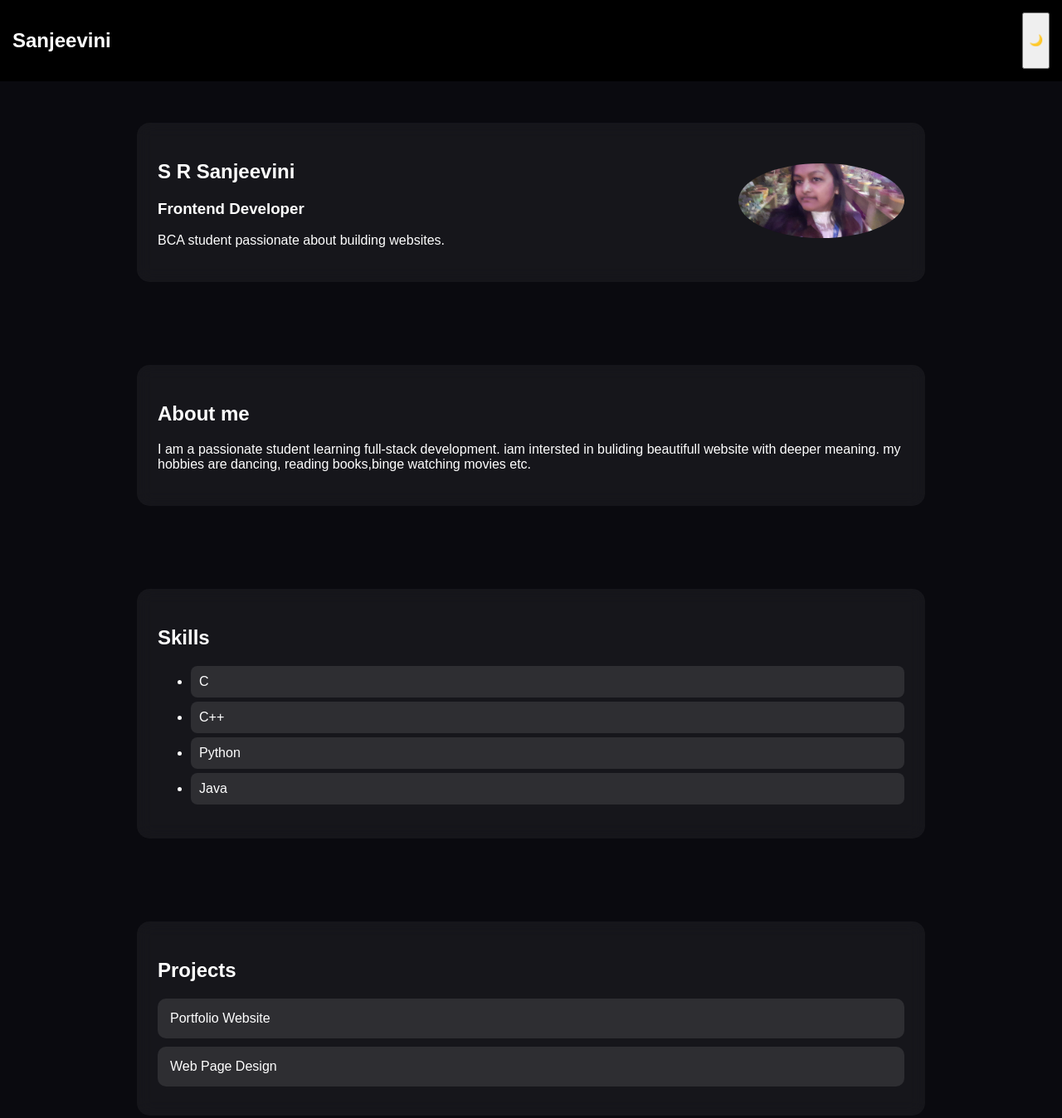
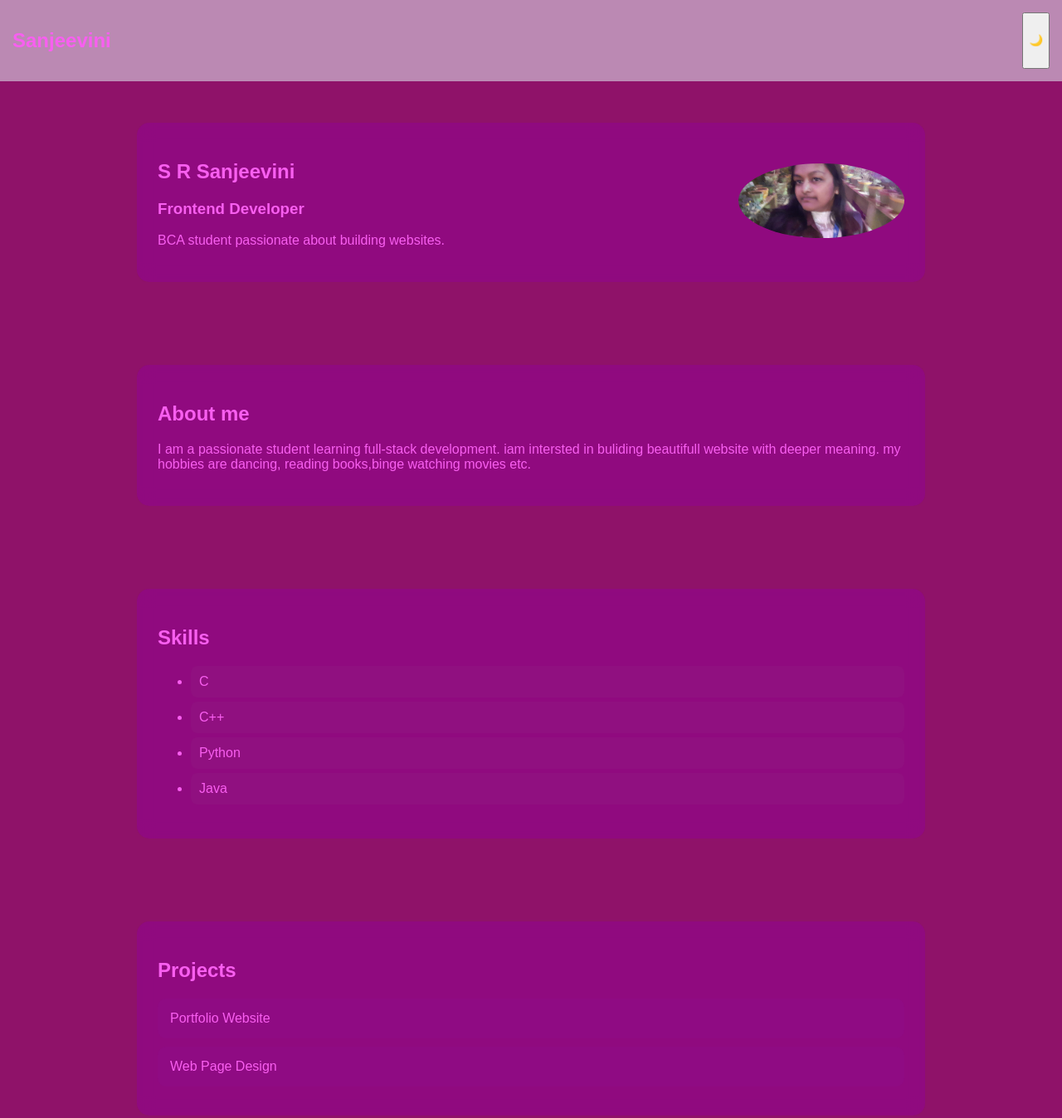
Before and after one commit to 25bcae57-netizen/ideal-train, a website: page index.html in a window 1280 px wide. Shown: the top 1348 px of the page at 83% size. Drawn offline with Linux system fonts and the light colour scheme; no server answers.

Commit message:
updated style css

```diff
--- a/style.css
+++ b/style.css
@@ -1,8 +1,8 @@
 body {
     margin: 0;
     font-family: sans-serif;
-    background: #0a0a0f;
-    color: white;
+    background: #8f1269;
+    color: rgb(248, 95, 240);
 }
 
 /* NAV */
@@ -10,14 +10,14 @@ body {
     display: flex;
     justify-content: space-between;
     padding: 15px;
-    background: black;
+    background: rgb(187, 137, 179);
 }
 
 /* CONTAINER */
 .container {
     max-width: 900px;
     margin: auto;
-    background: rgba(255, 255, 255, 0.05);
+    background: rgba(145, 7, 145, 0.568);
     padding: 25px;
     border-radius: 15px;
     backdrop-filter: blur(10px);
@@ -42,7 +42,7 @@ section {
 
 /* LIST */
 ul li {
-    background: rgba(255, 255, 255, 0.1);
+    background: rgba(146, 60, 132, 0.1);
     padding: 10px;
     margin: 5px 0;
     border-radius: 8px;
@@ -50,7 +50,7 @@ ul li {
 
 /* CARDS */
 .card {
-    background: rgba(255, 255, 255, 0.1);
+    background: rgba(137, 15, 161, 0.1);
     padding: 15px;
     margin: 10px 0;
     border-radius: 10px;
@@ -86,10 +86,10 @@ textarea {
 
 /* LIGHT MODE */
 .light-mode {
-    background: #f5f5f5;
-    color: black;
+    background: #c090b4;
+    color: rgb(141, 25, 102);
 }
 
 .light-mode .container {
-    background: white;
+    background: rgb(245, 190, 240);
 }
```
